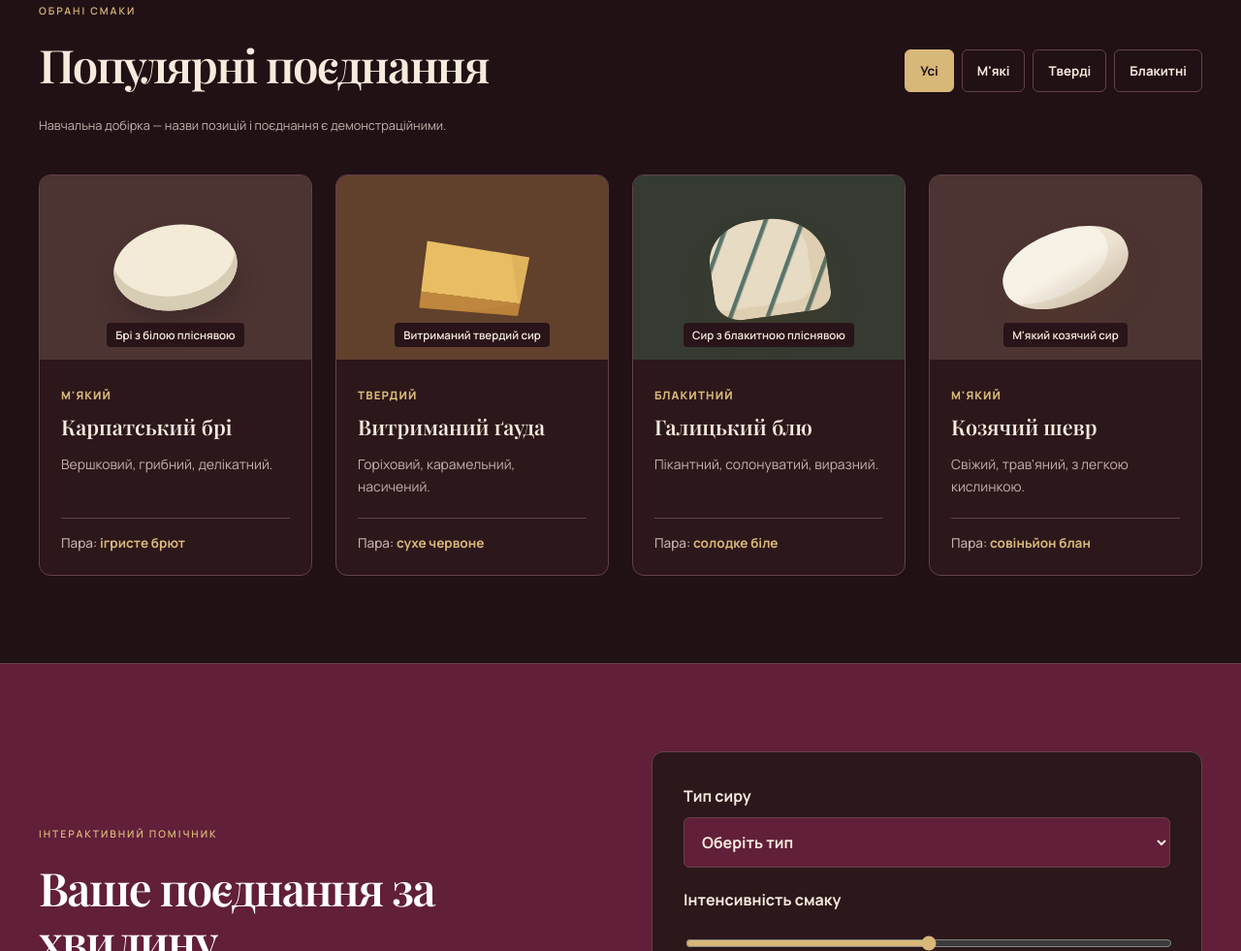
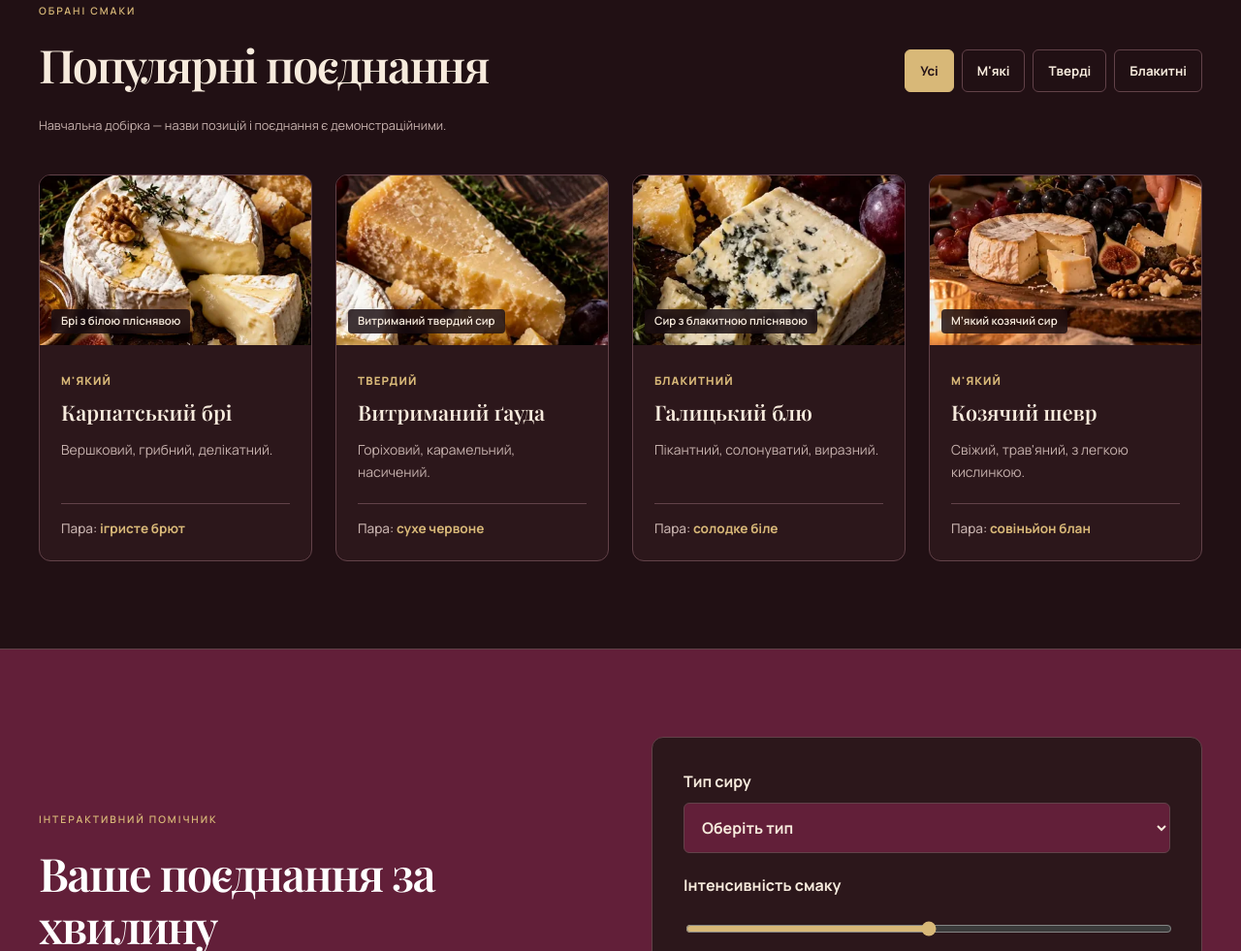
Before and after one commit to lumencompanyua/gurman-info, a plain HTML site: page index.html in a window 1280 px wide. Shown: the part 1408-2389 px from the top of the page at 97% size. Drawn offline with nearby package versions, Linux system fonts and the light colour scheme; some packages are replaced by stand-ins of ours; no server answers; a script that the page names is missing.

Commit message:
feat: фото сирів у каталозі замість намальованих CSS-фігур
Чотири картки каталогу отримали WebP-фото (400 і 640 px, srcset, lazy) з кадрів галереї; підписи-бейджі збережено, при наведенні фото плавно збільшується.

```diff
--- a/index.html
+++ b/index.html
@@ -12,7 +12,7 @@
        коли галерея наближається до екрана. -->
   <link rel="preload" href="assets/fonts/manrope-cyrillic.woff2" as="font" type="font/woff2" crossorigin>
   <link rel="preload" href="assets/fonts/playfair-display-cyrillic.woff2" as="font" type="font/woff2" crossorigin>
-  <link rel="stylesheet" href="styles.css?v=lab12-3">
+  <link rel="stylesheet" href="styles.css?v=catalog-photos-1">
   <link rel="stylesheet" href="assets/tailwind.css?v=lab12-2">
   <!-- ЛР12 · SEO: канонічна адреса (сайт дзеркалиться на Netlify і GitHub Pages) та Open Graph для соцмереж -->
   <link rel="canonical" href="https://gurman-info.vercel.app/">
@@ -99,10 +99,10 @@
           </div>
         </div>
         <div class="cards catalog-grid" id="catalog-grid">
-          <article class="product-card" data-kind="soft"><div class="product-art brie" role="img" aria-label="Брі з білою пліснявою">Брі</div><div class="product-body"><span class="tag">М'який</span><h3>Карпатський брі</h3><p>Вершковий, грибний, делікатний.</p><div class="pair"><span>Пара:</span> ігристе брют</div></div></article>
-          <article class="product-card" data-kind="hard"><div class="product-art cheddar" role="img" aria-label="Витриманий твердий сир">18 міс.</div><div class="product-body"><span class="tag">Твердий</span><h3>Витриманий ґауда</h3><p>Горіховий, карамельний, насичений.</p><div class="pair"><span>Пара:</span> сухе червоне</div></div></article>
-          <article class="product-card" data-kind="blue"><div class="product-art blue" role="img" aria-label="Сир з блакитною пліснявою">Blue</div><div class="product-body"><span class="tag">Блакитний</span><h3>Галицький блю</h3><p>Пікантний, солонуватий, виразний.</p><div class="pair"><span>Пара:</span> солодке біле</div></div></article>
-          <article class="product-card" data-kind="soft"><div class="product-art goat" role="img" aria-label="М'який козячий сир">Chèvre</div><div class="product-body"><span class="tag">М'який</span><h3>Козячий шевр</h3><p>Свіжий, трав'яний, з легкою кислинкою.</p><div class="pair"><span>Пара:</span> совіньйон блан</div></div></article>
+          <article class="product-card" data-kind="soft"><div class="product-art"><img src="assets/catalog/brie-400.webp" srcset="assets/catalog/brie-400.webp 400w, assets/catalog/brie-640.webp 640w" sizes="(min-width: 1180px) 270px, (min-width: 700px) 45vw, 92vw" alt="Головка брі з білою пліснявою, волоським горіхом і чебрецем" width="640" height="400" loading="lazy" decoding="async"><span class="product-label" aria-hidden="true">Брі з білою пліснявою</span></div><div class="product-body"><span class="tag">М'який</span><h3>Карпатський брі</h3><p>Вершковий, грибний, делікатний.</p><div class="pair"><span>Пара:</span> ігристе брют</div></div></article>
+          <article class="product-card" data-kind="hard"><div class="product-art"><img src="assets/catalog/gouda-400.webp" srcset="assets/catalog/gouda-400.webp 400w, assets/catalog/gouda-640.webp 640w" sizes="(min-width: 1180px) 270px, (min-width: 700px) 45vw, 92vw" alt="Шматок витриманого твердого сиру з крихтами на дерев’яній дошці" width="640" height="400" loading="lazy" decoding="async"><span class="product-label" aria-hidden="true">Витриманий твердий сир</span></div><div class="product-body"><span class="tag">Твердий</span><h3>Витриманий ґауда</h3><p>Горіховий, карамельний, насичений.</p><div class="pair"><span>Пара:</span> сухе червоне</div></div></article>
+          <article class="product-card" data-kind="blue"><div class="product-art"><img src="assets/catalog/blue-400.webp" srcset="assets/catalog/blue-400.webp 400w, assets/catalog/blue-640.webp 640w" sizes="(min-width: 1180px) 270px, (min-width: 700px) 45vw, 92vw" alt="Скибка сиру з блакитною пліснявою поруч із виноградом" width="640" height="400" loading="lazy" decoding="async"><span class="product-label" aria-hidden="true">Сир з блакитною пліснявою</span></div><div class="product-body"><span class="tag">Блакитний</span><h3>Галицький блю</h3><p>Пікантний, солонуватий, виразний.</p><div class="pair"><span>Пара:</span> солодке біле</div></div></article>
+          <article class="product-card" data-kind="soft"><div class="product-art"><img src="assets/catalog/goat-400.webp" srcset="assets/catalog/goat-400.webp 400w, assets/catalog/goat-640.webp 640w" sizes="(min-width: 1180px) 270px, (min-width: 700px) 45vw, 92vw" alt="Головка м’якого козячого сиру з відрізаною скибкою на сирній дошці" width="640" height="400" loading="lazy" decoding="async"><span class="product-label" aria-hidden="true">М’який козячий сир</span></div><div class="product-body"><span class="tag">М'який</span><h3>Козячий шевр</h3><p>Свіжий, трав'яний, з легкою кислинкою.</p><div class="pair"><span>Пара:</span> совіньйон блан</div></div></article>
         </div>
       </div>
     </section>
--- a/styles.css
+++ b/styles.css
@@ -1537,3 +1537,42 @@ section[id] { scroll-margin-top:104px; }
     margin:0 auto;
   }
 }
+
+/* Каталог: справжні фото сирів замість намальованих CSS-фігур */
+.product-art {
+  height:auto;
+  aspect-ratio:16/10;
+  display:block;
+  background:#2a1519;
+  font-size:0;
+}
+.product-art::before,
+.product-art::after {
+  content:none;
+  display:none;
+}
+.product-art img {
+  display:block;
+  width:100%;
+  height:100%;
+  object-fit:cover;
+  transition:transform .5s ease;
+}
+.product-card:hover .product-art img {
+  transform:scale(1.05);
+}
+.product-label {
+  position:absolute;
+  left:12px;
+  bottom:12px;
+  padding:5px 10px;
+  border-radius:4px;
+  background:rgba(24,11,16,.82);
+  color:var(--ink);
+  font:600 .72rem/1.3 Manrope, sans-serif;
+  backdrop-filter:blur(4px);
+}
+@media (prefers-reduced-motion:reduce) {
+  .product-art img { transition:none; }
+  .product-card:hover .product-art img { transform:none; }
+}
```
Also changed, not shown: assets/catalog/blue-400.webp (added), assets/catalog/blue-640.webp (added), assets/catalog/brie-400.webp (added), assets/catalog/brie-640.webp (added), assets/catalog/goat-400.webp (added), assets/catalog/goat-640.webp (added), assets/catalog/gouda-400.webp (added), assets/catalog/gouda-640.webp (added).
